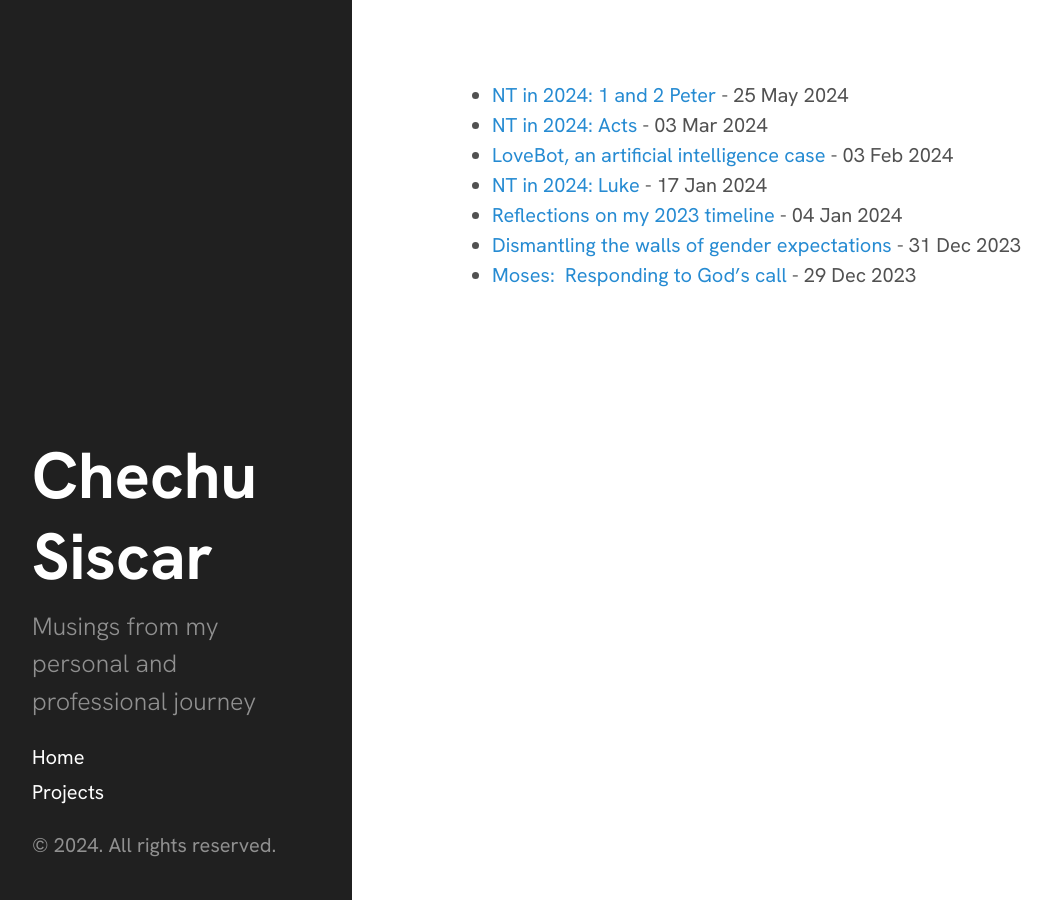
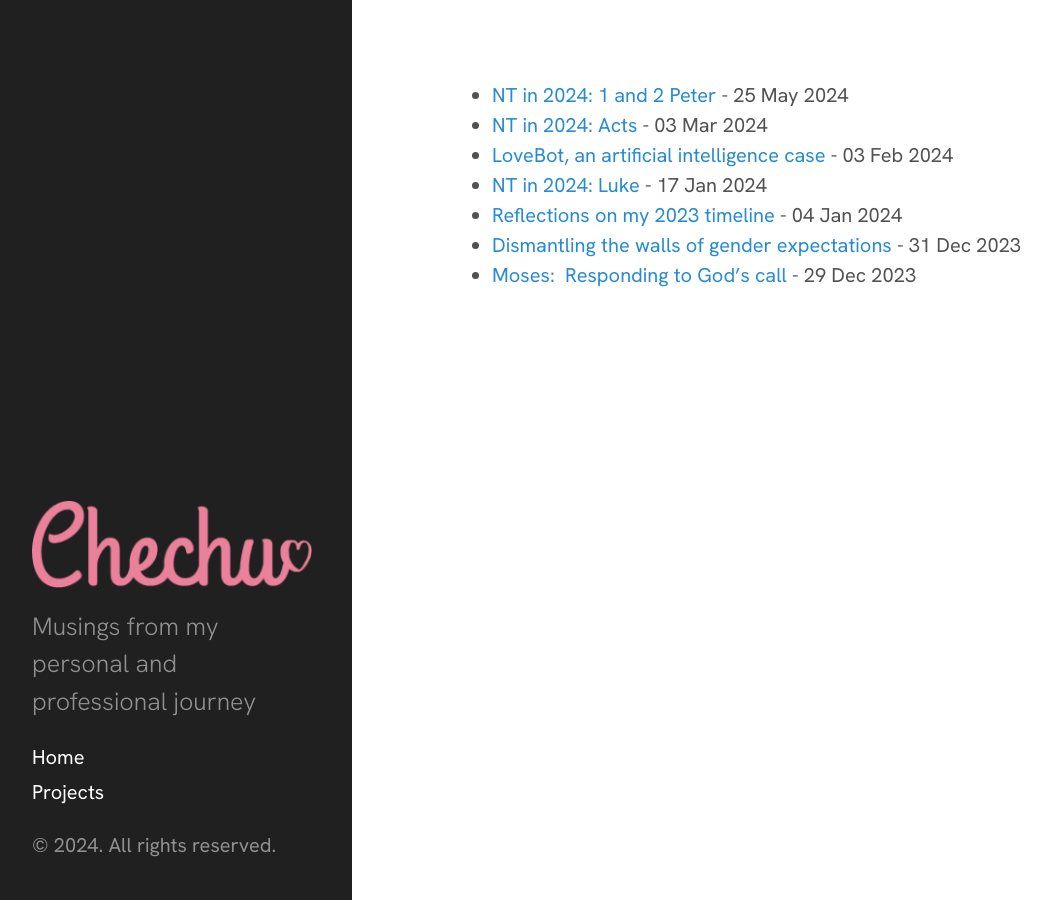
Before and after one commit to chechusiscar/blog, a Jekyll site: the page built from index.html, in a window 1280 px wide. Shown: the whole page, without its empty margins (8-1059 px from the left). Built offline with Jekyll 4.4.1, drawn with Linux system fonts in a browser that asks for light colours.

Commit message:
Update logo

```diff
--- a/_includes/sidebar.html
+++ b/_includes/sidebar.html
@@ -3,7 +3,7 @@
     <div class="sidebar-about">
       <h1>
         <a href="{{ site.baseurl }}">
-          {{ site.title }}
+          <img src="{{ site.baseurl }}content/assets/logo/logo.png">
         </a>
       </h1>
       <p class="lead">{{ site.description }}</p>
```
Also changed, not shown: content/assets/logo/logo.png (added).
